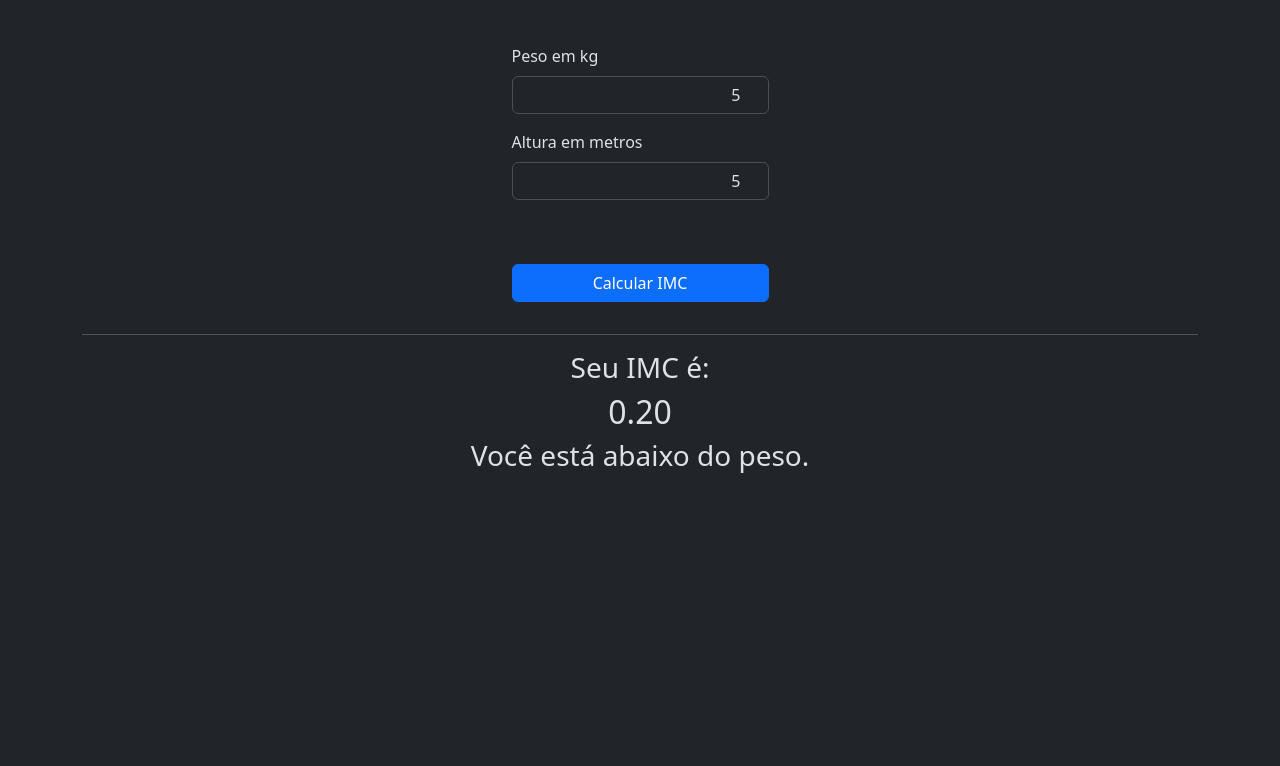
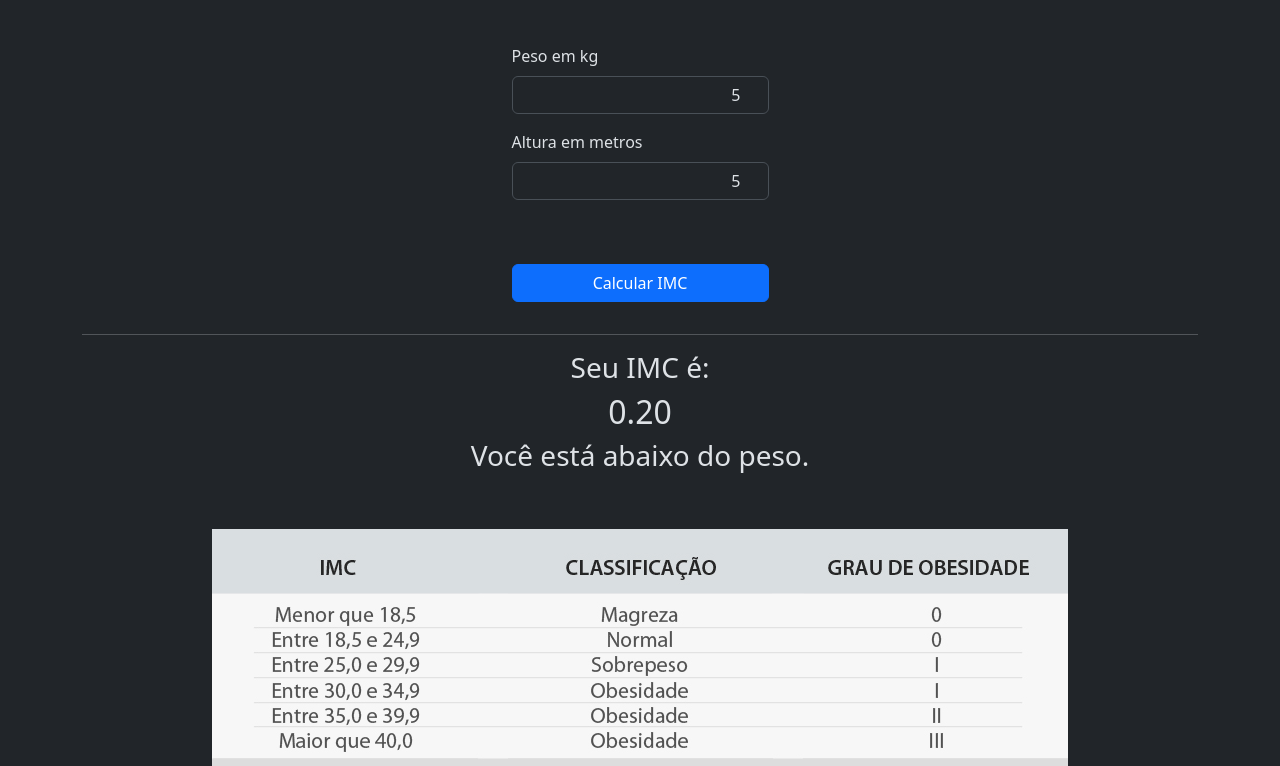
Before and after one commit to alexmachadoribeiro/imc-front-end, a plain HTML site: page index.html in a window 1280 px wide. Both pictures are taken after typing "5", "5" into the empty fields and a click on the button "Calcular IMC". Shown: the part 60-826 px from the top of the page. Before the commit the page ends 800 px from the top, so only its background shows below. Drawn offline with nearby package versions, Linux system fonts and the light colour scheme.

Commit message:
Versão 1.1.1. Adicionado uma tabela do IMC de acordo com a OMS.

```diff
--- a/index.html
+++ b/index.html
@@ -75,6 +75,7 @@
             <div class="d-flex justify-content-center">
                 <h3 id="diag"></h3>
             </div>
+            <div class="d-flex justify-content-center mt-5" id="imc-img"></div>
         </div>
     </main>
     <!-- fim do corpo da página -->
--- a/js/script.js
+++ b/js/script.js
@@ -12,10 +12,12 @@ imc.addEventListener('click', () => {
     let altura  = document.querySelector('#altura').value.replace(',', '.');
     let result  = document.querySelector('#result');
     let diag    = document.querySelector('#diag');
+    let imcImg  = document.querySelector('#imc-img');
     let imc     = peso/Math.pow(altura, 2);
 
     // exibe o resultado do IMC na tela
     result.innerHTML    = imc.toFixed(2);
+
     diag.innerHTML      = (
         imc < 18.5
         ? 'Você está abaixo do peso.'
@@ -30,4 +32,6 @@ imc.addEventListener('click', () => {
         : 'Você está com obesidade mórbida. Procure um médico.'
     );
 
+    imcImg.innerHTML    = '<img src="../imagens/Tabela-IMC-2.jpg" alt="Tabela do IMC de acordo com a OMS." />';
+
 });
```
Also changed, not shown: imagens/Tabela-IMC-2.jpg (added).
